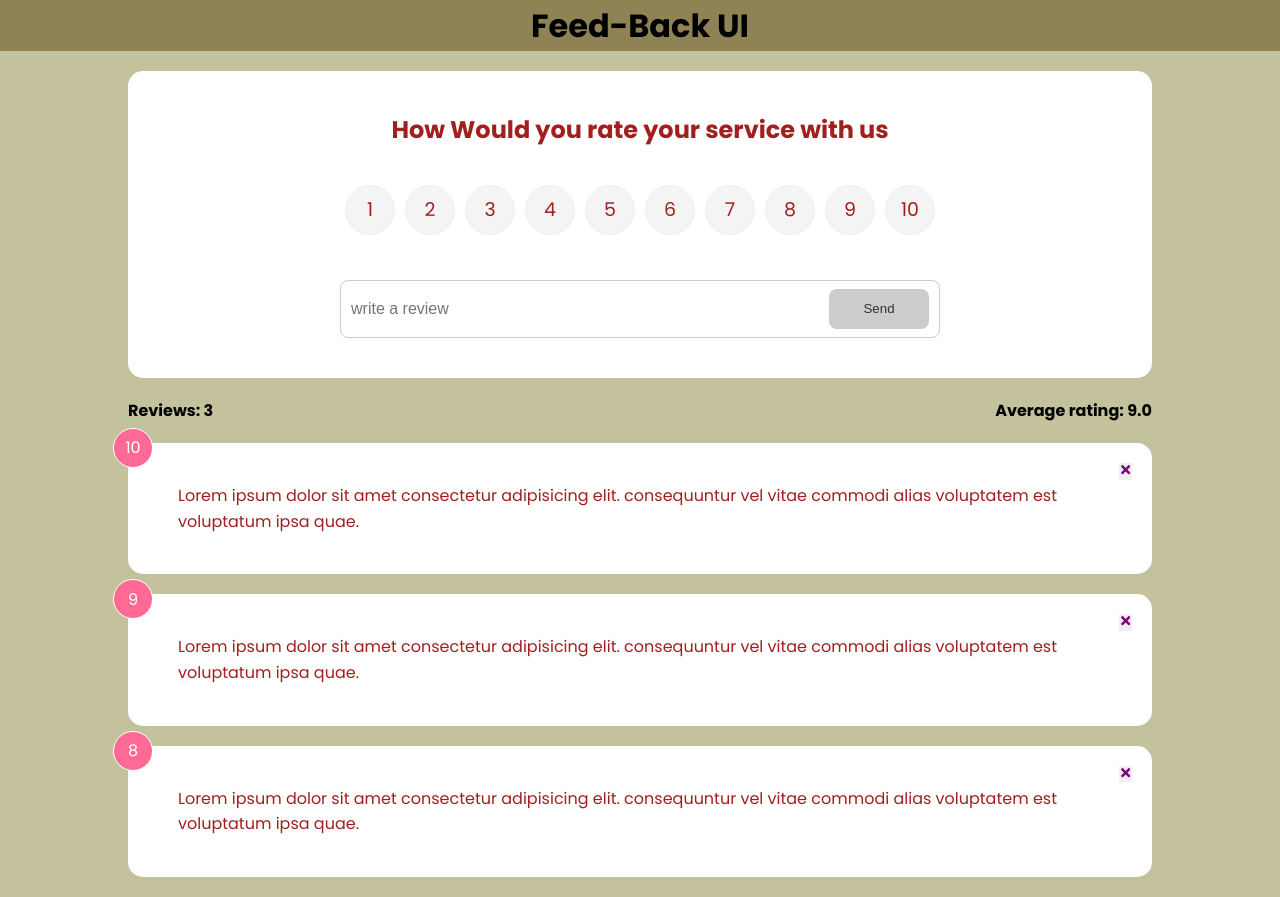
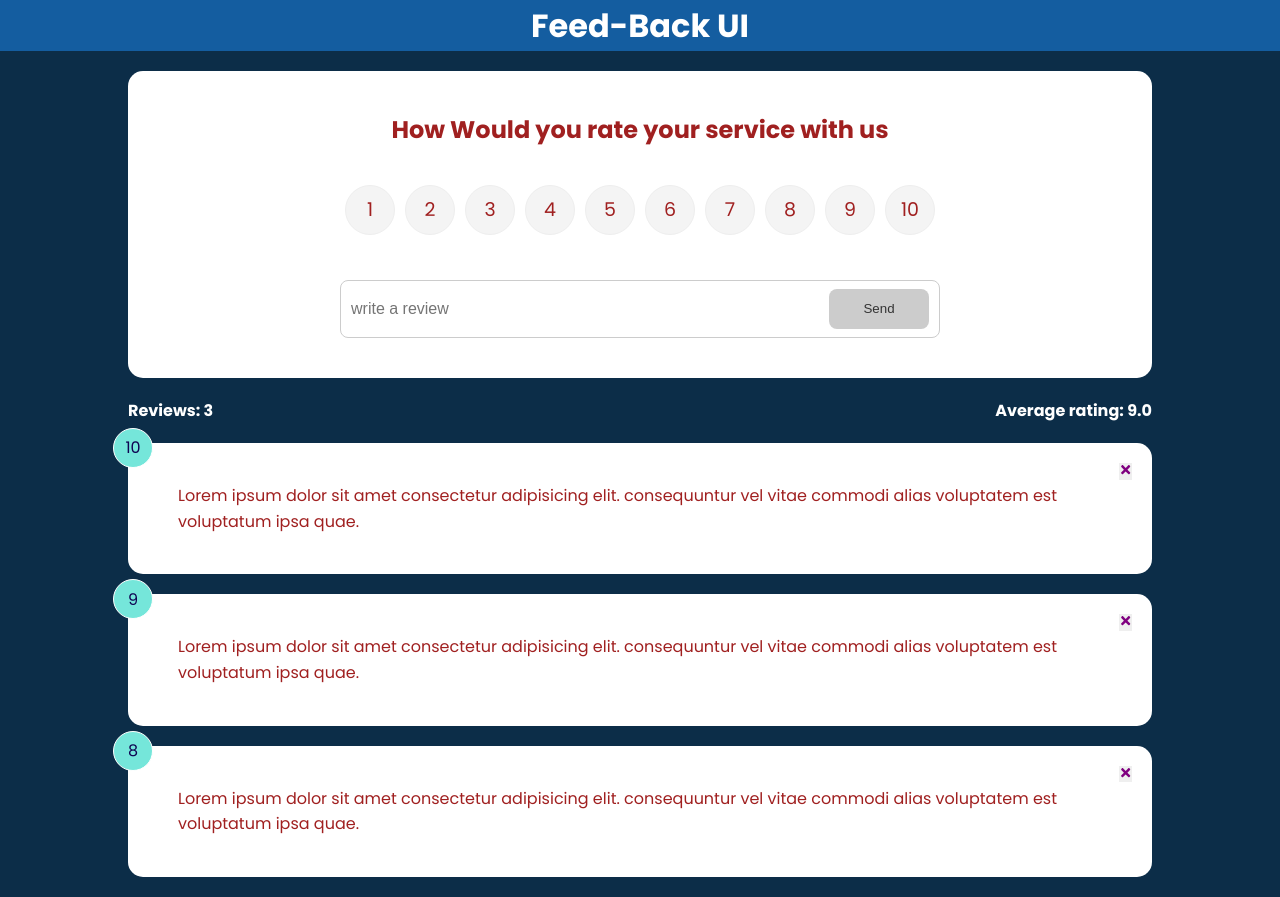
Before and after one commit to youzh00/FeedBack-platform, a React (Create React App) app: page / in a window 1280 px wide. Built offline with nearby package versions, Linux system fonts and the light colour scheme.

Commit message:
updating style

```diff
--- a/src/index.css
+++ b/src/index.css
@@ -8,8 +8,8 @@
 
 body {
   font-family: "Poppins", sans-serif;
-  background-color: #c3c29c;
-  color: #000;
+  background-color: #0c2d48;
+  color: rgb(255, 255, 255);
   line-height: 1.6;
 }
 .feedbackitem {
@@ -25,7 +25,7 @@ header {
   margin-bottom: 20px;
 }
 .container {
-  background-color: #8f8255;
+  background-color: #145da0;
   width: 100%;
   margin: auto;
   padding: 0 20px;
@@ -48,7 +48,7 @@ header {
   position: absolute;
   top: -15px;
   left: -15px;
-  color: #fff;
+  color: rgb(43, 4, 134);
   background-color: #333;
   width: 40px;
   height: 40px;
@@ -157,8 +157,8 @@ form div {
 
 .rating li:hover,
 .num-display {
-  background: #ff6a95;
-  color: #fff;
+  background: #75e6da;
+  color: rgb(15, 3, 82);
 }
 
 [type="radio"] {
```
